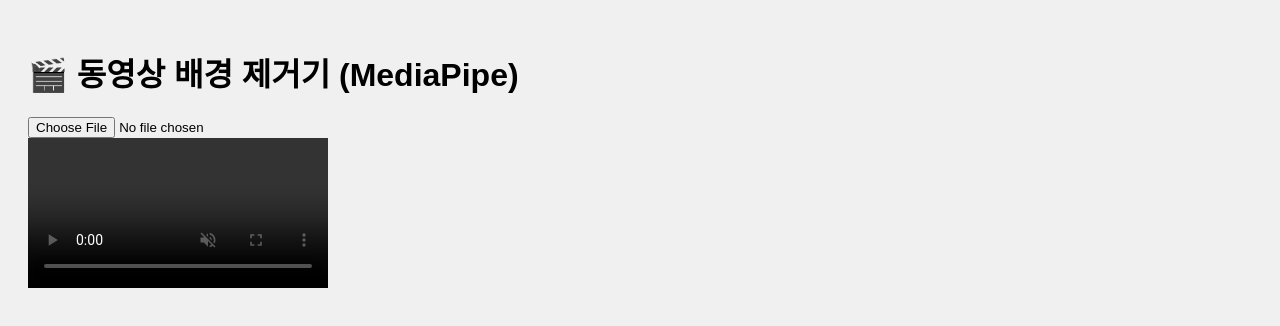
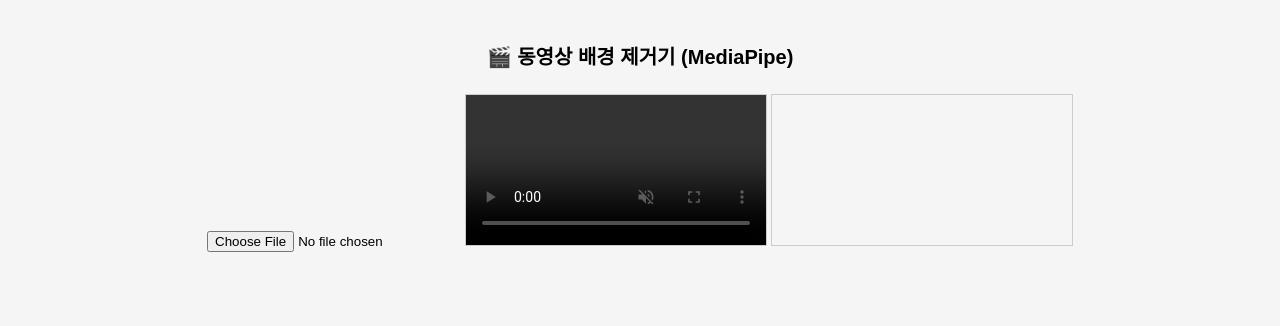
Before and after one commit to snowy-rgb/ed-it, a plain HTML site: page index.html in a window 1280 px wide. Drawn offline with Linux system fonts and the light colour scheme.

Commit message:
style.css 업데이트

```diff
--- a/style.css
+++ b/style.css
@@ -1,21 +1,22 @@
 body {
-  font-family: sans-serif;
+  font-family: Arial, sans-serif;
+  text-align: center;
+  background-color: #f5f5f5;
   padding: 20px;
-  background: #f0f0f0;
 }
 
-#frames img {
-  width: 160px;
-  margin: 5px;
+h1 {
+  font-size: 20px;
+}
+
+#video-container {
+  position: relative;
+  display: inline-block;
+}
+
+video, canvas {
+  width: 300px;
+  height: auto;
+  margin-top: 10px;
   border: 1px solid #ccc;
 }
-
-#progress-box {
-  margin-top: 10px;
-  margin-bottom: 10px;
-}
-
-#progress-bar {
-  width: 300px;
-  height: 20px;
-}
```
